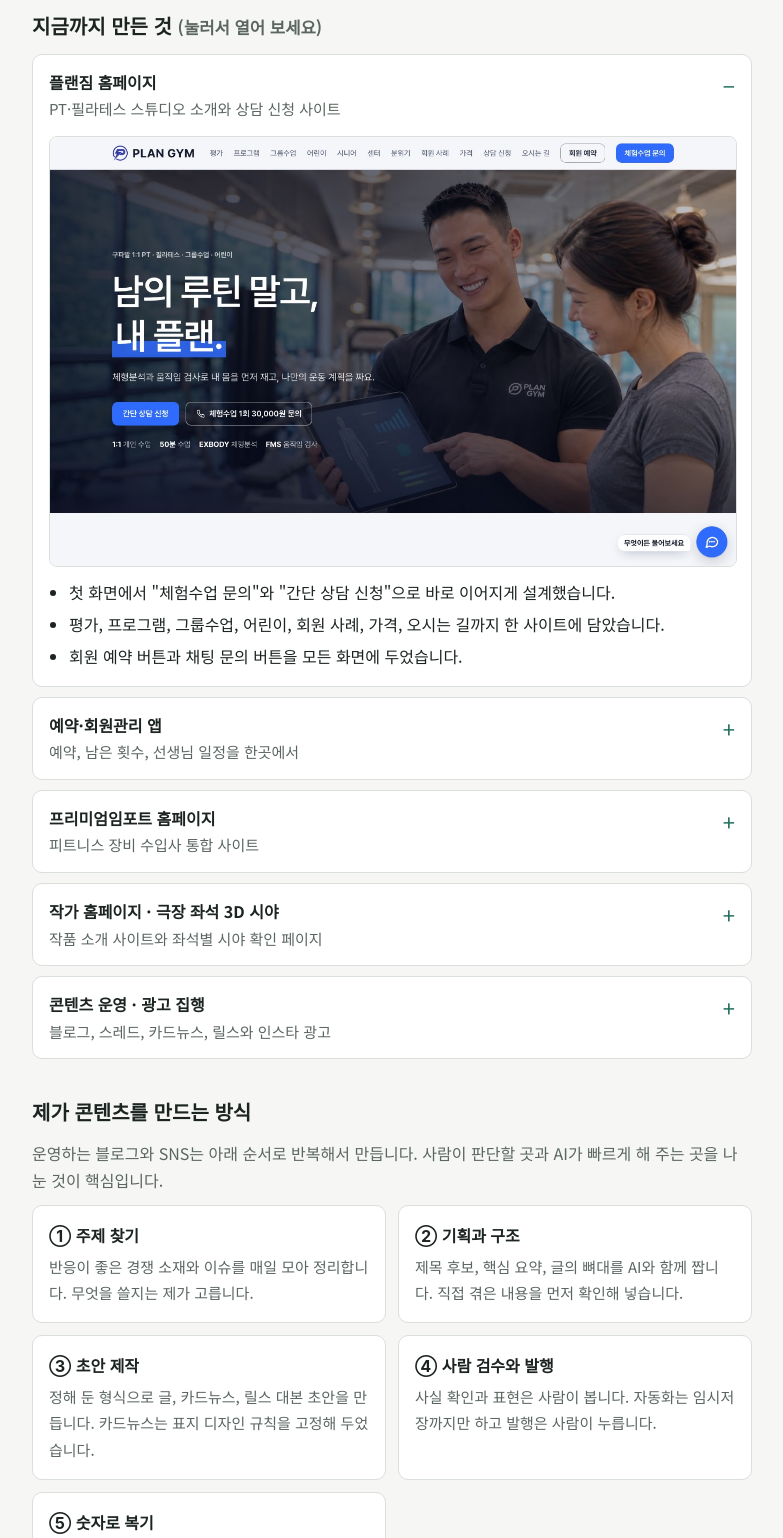
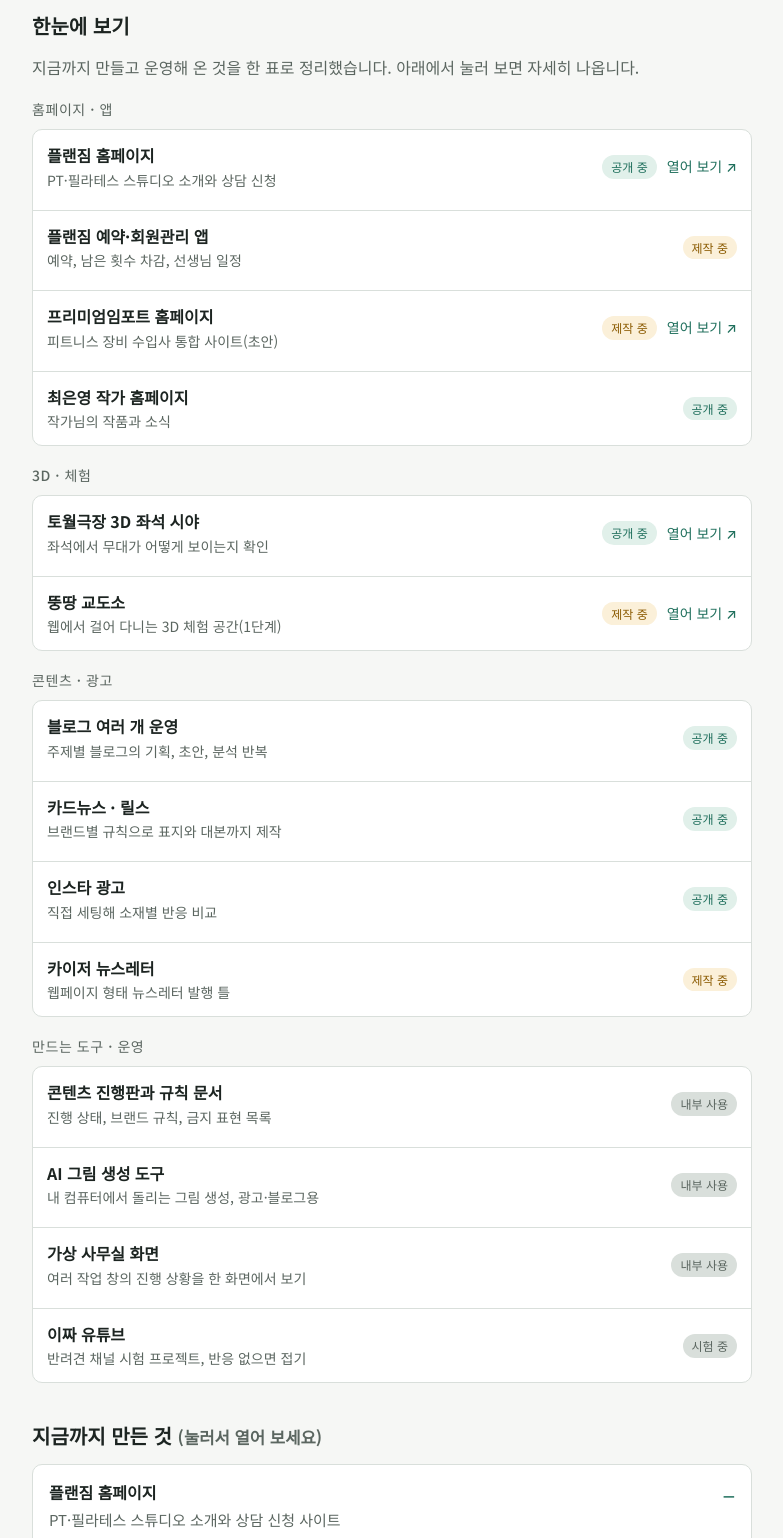
Before and after one commit to zilzilcoco-lab/work-intro, a plain HTML site: page index.html in a window 1280 px wide. Shown: the part 220-1758 px from the top of the page, without its empty margins (248-1031 px from the left). Drawn offline with Linux system fonts and the light colour scheme.

Commit message:
한눈에 보기 표와 실제 사이트 링크

```diff
--- a/index.html
+++ b/index.html
@@ -38,6 +38,18 @@ ol{margin:0;padding-left:22px;display:flex;flex-direction:column;gap:8px}
 .work summary:focus-visible{outline:2px solid var(--accent);outline-offset:2px;border-radius:10px}
 .work .body{padding:0 16px 16px;display:flex;flex-direction:column;gap:12px}
 .work img{width:100%;height:auto;border-radius:8px;border:1px solid var(--line);display:block}
+.ov-h{font-size:14px;letter-spacing:.04em;color:var(--mute);margin:18px 0 8px;font-weight:500}
+.ov{list-style:none;padding:0;margin:0;display:flex;flex-direction:column;border:1px solid var(--line);border-radius:10px;background:var(--card);overflow:hidden}
+.ov-row{display:flex;justify-content:space-between;align-items:center;gap:12px;padding:12px 14px;border-top:1px solid var(--line);flex-wrap:wrap}
+.ov-row:first-child{border-top:0}
+.ov-main{display:flex;flex-direction:column;min-width:0;flex:1 1 220px}
+.ov-main span{color:var(--mute);font-size:14px}
+.ov-side{display:flex;align-items:center;gap:10px}
+.pill{font-style:normal;font-size:12px;padding:2px 9px;border-radius:999px;background:var(--accent-soft);color:var(--accent)}
+.pill.wip{background:var(--warn-soft);color:var(--warn)}
+.pill.int,.pill.test{background:var(--line);color:var(--mute)}
+.go,.golink{color:var(--accent);font-weight:500;text-decoration:none;font-size:14px}
+.go:hover,.golink:hover{text-decoration:underline}
 small{color:var(--mute)}
 </style>
 </head>
@@ -48,6 +60,37 @@ small{color:var(--mute)}
   <h1>클로드와 함께 일해 온 방식</h1>
   <p class="lead">AI(클로드)를 일꾼처럼 부려 홈페이지, 앱, 콘텐츠, 광고를 만들어 왔습니다. 지금까지 한 일을 보여 드리고, 대표님들 눈에는 어떻게 보이는지 듣고 싶습니다.</p>
 </header>
+
+<section id="overview">
+  <h2>한눈에 보기</h2>
+  <p style="color:var(--mute);margin-bottom:12px">지금까지 만들고 운영해 온 것을 한 표로 정리했습니다. 아래에서 눌러 보면 자세히 나옵니다.</p>
+  <h3 class="ov-h">홈페이지 · 앱</h3>
+  <ul class="ov">
+    <li class="ov-row"><div class="ov-main"><b>플랜짐 홈페이지</b><span>PT·필라테스 스튜디오 소개와 상담 신청</span></div><div class="ov-side"><em class="pill live">공개 중</em><a class="go" href="https://plangym.co.kr" target="_blank" rel="noopener">열어 보기 ↗</a></div></li>
+    <li class="ov-row"><div class="ov-main"><b>플랜짐 예약·회원관리 앱</b><span>예약, 남은 횟수 차감, 선생님 일정</span></div><div class="ov-side"><em class="pill wip">제작 중</em></div></li>
+    <li class="ov-row"><div class="ov-main"><b>프리미엄임포트 홈페이지</b><span>피트니스 장비 수입사 통합 사이트(초안)</span></div><div class="ov-side"><em class="pill wip">제작 중</em><a class="go" href="https://premiumimport.pages.dev" target="_blank" rel="noopener">열어 보기 ↗</a></div></li>
+    <li class="ov-row"><div class="ov-main"><b>최은영 작가 홈페이지</b><span>작가님의 작품과 소식</span></div><div class="ov-side"><em class="pill live">공개 중</em></div></li>
+  </ul>
+  <h3 class="ov-h">3D · 체험</h3>
+  <ul class="ov">
+    <li class="ov-row"><div class="ov-main"><b>토월극장 3D 좌석 시야</b><span>좌석에서 무대가 어떻게 보이는지 확인</span></div><div class="ov-side"><em class="pill live">공개 중</em><a class="go" href="https://zilzilcoco-lab.github.io/towol-seat-view/" target="_blank" rel="noopener">열어 보기 ↗</a></div></li>
+    <li class="ov-row"><div class="ov-main"><b>뚱땅 교도소</b><span>웹에서 걸어 다니는 3D 체험 공간(1단계)</span></div><div class="ov-side"><em class="pill wip">제작 중</em><a class="go" href="https://ddungddang-prison.gonipro.workers.dev" target="_blank" rel="noopener">열어 보기 ↗</a></div></li>
+  </ul>
+  <h3 class="ov-h">콘텐츠 · 광고</h3>
+  <ul class="ov">
+    <li class="ov-row"><div class="ov-main"><b>블로그 여러 개 운영</b><span>주제별 블로그의 기획, 초안, 분석 반복</span></div><div class="ov-side"><em class="pill live">공개 중</em></div></li>
+    <li class="ov-row"><div class="ov-main"><b>카드뉴스 · 릴스</b><span>브랜드별 규칙으로 표지와 대본까지 제작</span></div><div class="ov-side"><em class="pill live">공개 중</em></div></li>
+    <li class="ov-row"><div class="ov-main"><b>인스타 광고</b><span>직접 세팅해 소재별 반응 비교</span></div><div class="ov-side"><em class="pill live">공개 중</em></div></li>
+    <li class="ov-row"><div class="ov-main"><b>카이저 뉴스레터</b><span>웹페이지 형태 뉴스레터 발행 틀</span></div><div class="ov-side"><em class="pill wip">제작 중</em></div></li>
+  </ul>
+  <h3 class="ov-h">만드는 도구 · 운영</h3>
+  <ul class="ov">
+    <li class="ov-row"><div class="ov-main"><b>콘텐츠 진행판과 규칙 문서</b><span>진행 상태, 브랜드 규칙, 금지 표현 목록</span></div><div class="ov-side"><em class="pill int">내부 사용</em></div></li>
+    <li class="ov-row"><div class="ov-main"><b>AI 그림 생성 도구</b><span>내 컴퓨터에서 돌리는 그림 생성, 광고·블로그용</span></div><div class="ov-side"><em class="pill int">내부 사용</em></div></li>
+    <li class="ov-row"><div class="ov-main"><b>가상 사무실 화면</b><span>여러 작업 창의 진행 상황을 한 화면에서 보기</span></div><div class="ov-side"><em class="pill int">내부 사용</em></div></li>
+    <li class="ov-row"><div class="ov-main"><b>이짜 유튜브</b><span>반려견 채널 시험 프로젝트, 반응 없으면 접기</span></div><div class="ov-side"><em class="pill test">시험 중</em></div></li>
+  </ul>
+</section>
 
 <section>
   <h2>지금까지 만든 것 <small>(눌러서 열어 보세요)</small></h2>
@@ -60,6 +103,7 @@ small{color:var(--mute)}
           <li>첫 화면에서 "체험수업 문의"와 "간단 상담 신청"으로 바로 이어지게 설계했습니다.</li>
           <li>평가, 프로그램, 그룹수업, 어린이, 회원 사례, 가격, 오시는 길까지 한 사이트에 담았습니다.</li>
           <li>회원 예약 버튼과 채팅 문의 버튼을 모든 화면에 두었습니다.</li>
+          <li><a class="golink" href="https://plangym.co.kr" target="_blank" rel="noopener">실제 플랜짐 홈페이지 열기 ↗</a></li>
         </ul>
       </div>
     </details>
@@ -84,6 +128,7 @@ small{color:var(--mute)}
           <li>제품·견적, 활용 분야, 납품 사례, 설치·A/S, 문의 메뉴를 만들었습니다.</li>
           <li>견적함과 문의 양식으로 도입 문의를 받는 구조입니다.</li>
           <li>제작 중인 초안 단계입니다.</li>
+          <li><a class="golink" href="https://premiumimport.pages.dev" target="_blank" rel="noopener">프리미엄임포트 초안 열기 ↗</a></li>
         </ul>
       </div>
     </details>
@@ -92,6 +137,7 @@ small{color:var(--mute)}
       <div class="body"><ul>
         <li>작가님의 작품과 소식을 담은 개인 홈페이지를 만들어 드렸습니다.</li>
         <li>극장 좌석을 고르면 무대가 어떻게 보이는지 3D로 확인할 수 있는 페이지를 만들었습니다.</li>
+      <li><a class="golink" href="https://zilzilcoco-lab.github.io/towol-seat-view/" target="_blank" rel="noopener">토월극장 3D 좌석 시야 열기 ↗</a></li>
       </ul></div>
     </details>
     <details class="work">
```
